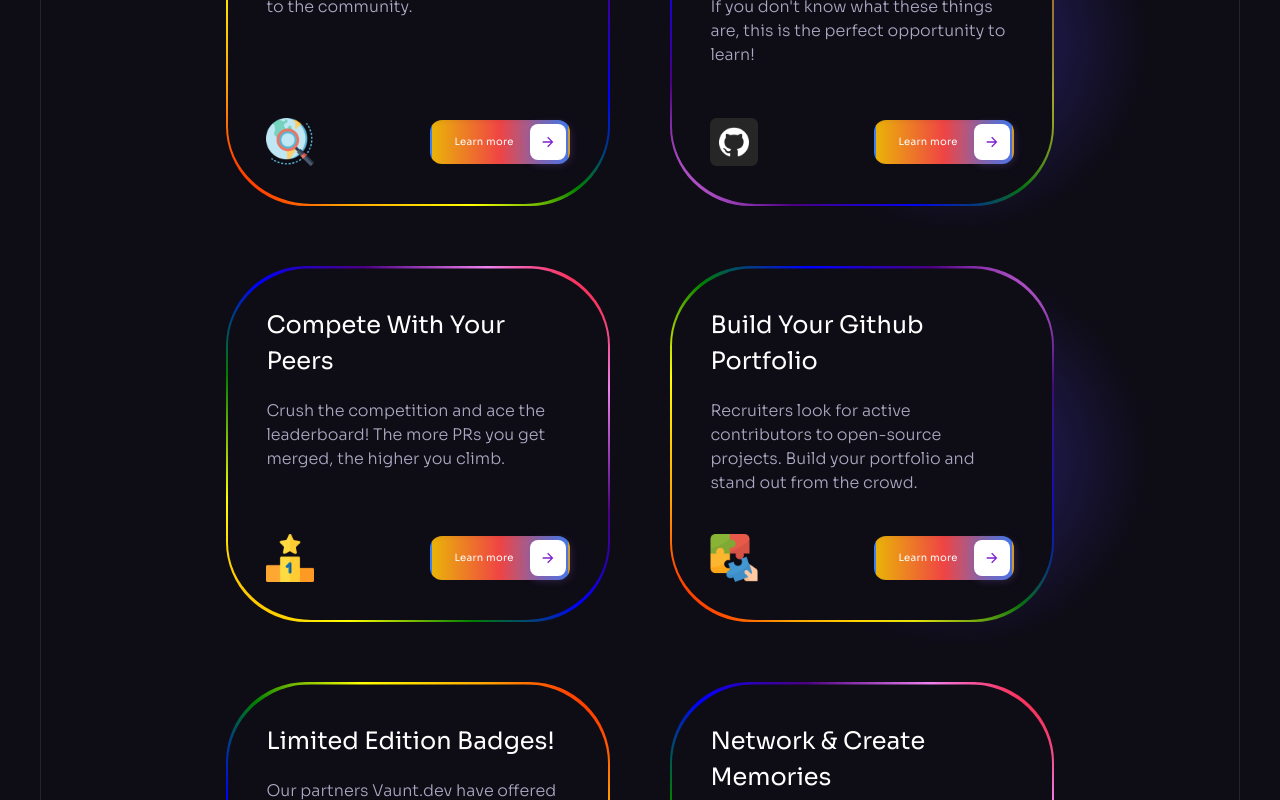
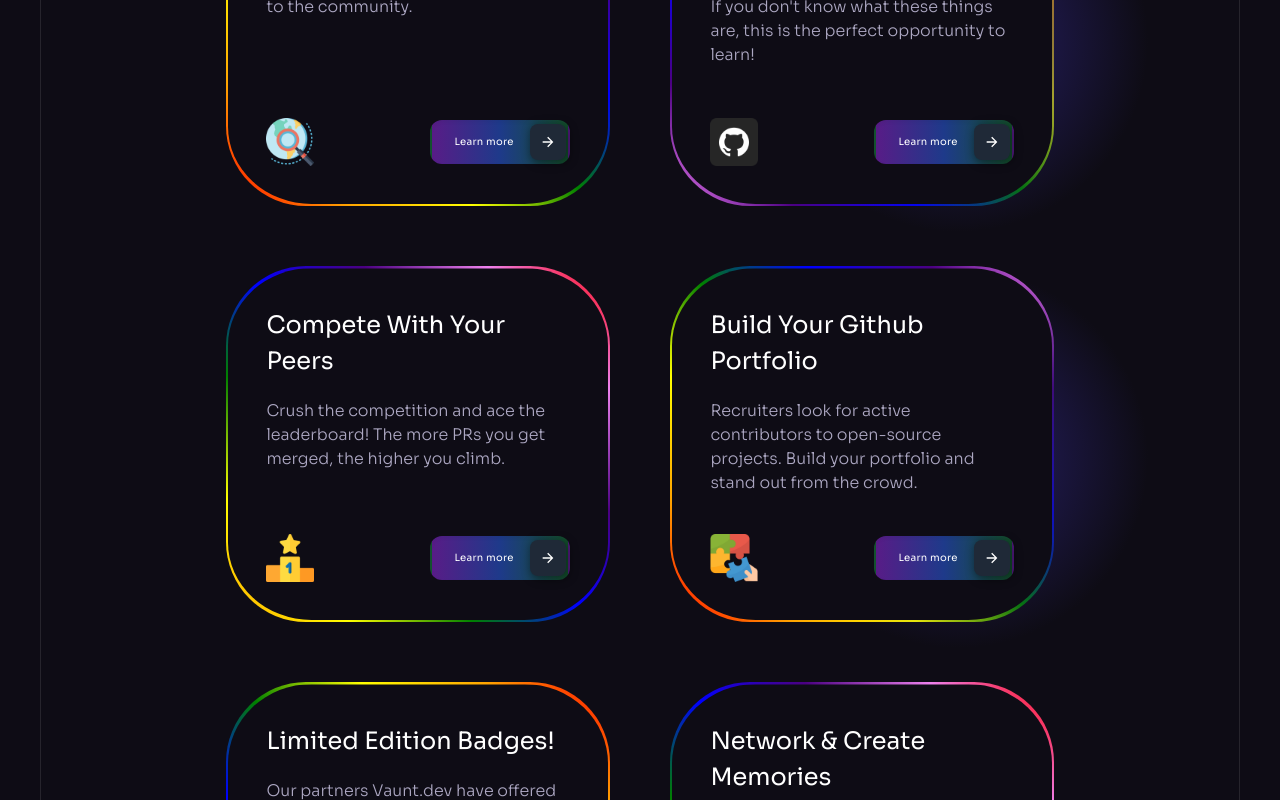
Before and after one commit to iamAyushChamoli/hacktoberfest-24, a React (Vite) app: page / in a window 1280 px wide. Shown: the part 1920-2720 px from the top of the page. Built offline with nearby package versions, Linux system fonts and the light colour scheme.

Commit message:
added dark gradient with smooth behavious

```diff
--- a/src/components/Benefits.jsx
+++ b/src/components/Benefits.jsx
@@ -55,14 +55,14 @@ const Benefits = () => {
                       Learn more
                     </p> */}
                     {/* <Arrow /> */}
-<div class="relative inline-block">
-  {/* <!-- Gradient Border --> */}
-  <div class="absolute inset-0 bg-gradient-to-r from-yellow-500 via-red-500 to-blue-500 rounded-xl border-2 border-transparent rounded-xl"></div>
-  <button class="bg-transparent text-white font-medium text-[10px] leading-none px-5 py-1.5 pl-6 rounded-xl border-none tracking-wide flex items-center shadow-inner relative h-11 pr-14 cursor-pointer z-10">
+<div class="relative inline-block group">
+
+  <div class="absolute inset-0 bg-gradient-to-r from-purple-900 via-blue-900 to-green-900 rounded-xl border-2 border-transparent"></div>
+  <button class="bg-transparent text-white font-medium text-[10px] leading-none px-5 py-1.5 pl-6 rounded-xl border-none tracking-wide flex items-center shadow-inner relative h-11 pr-14 cursor-pointer z-10 transition-all duration-300">
     Learn more
-    <div class="bg-white flex items-center justify-center h-9 w-9 rounded-lg shadow-[2px_2px_8px_2px_rgba(123,82,185,0.4)] absolute right-1 transition-all duration-300 ml-4 hover:w-[calc(100%-0.75rem)]">
+    <div class="bg-gray-800 flex items-center justify-center h-9 w-9 rounded-lg shadow-[2px_2px_8px_2px_rgba(0,0,0,0.4)] absolute right-1 transition-all duration-300 group-hover:w-[calc(100%-0.75rem)]">
       <svg
-        class="w-4 text-purple-700 transition-transform duration-300 hover:translate-x-1"
+        class="w-4 text-white transition-transform duration-300 group-hover:translate-x-1"
         height="24"
         width="24"
         viewBox="0 0 24 24"
@@ -77,6 +77,7 @@ const Benefits = () => {
     </div>
   </button>
 </div>
+
 
 
 
```
